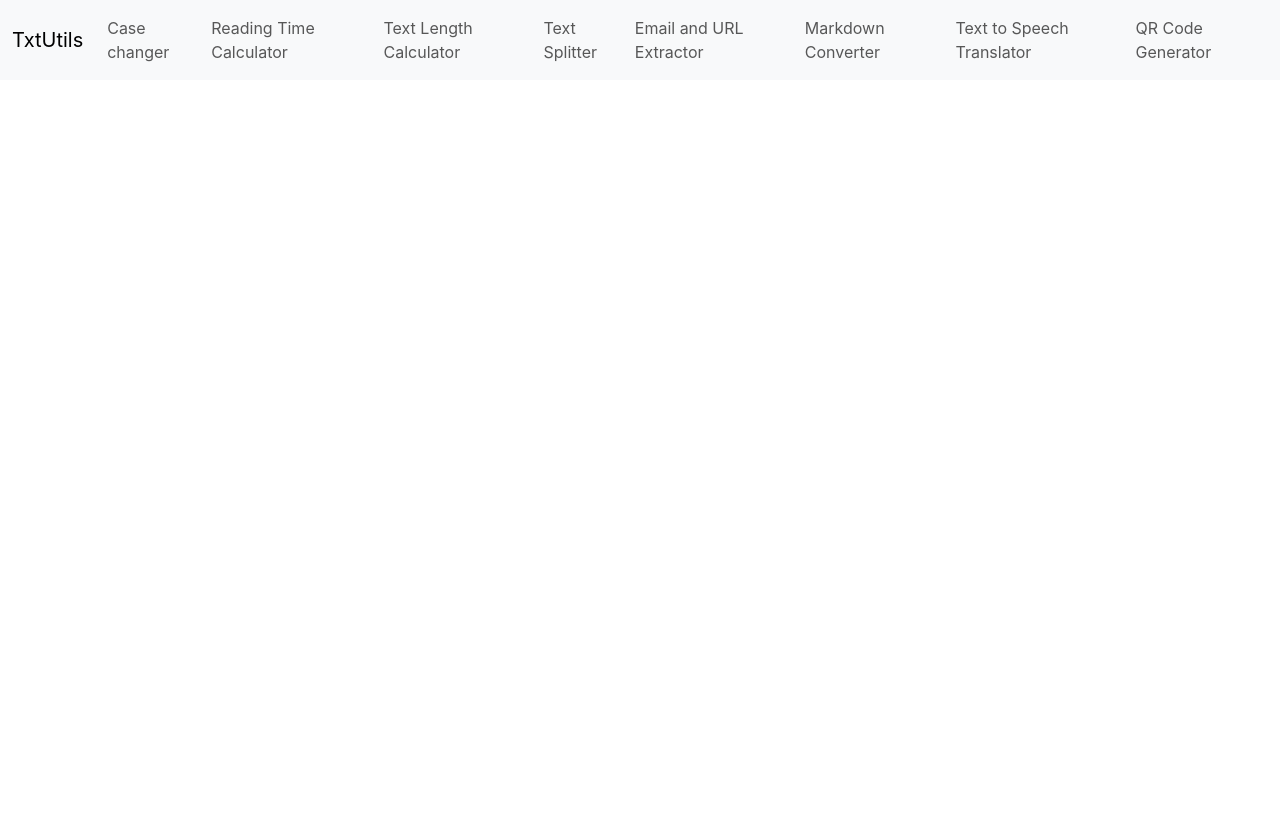
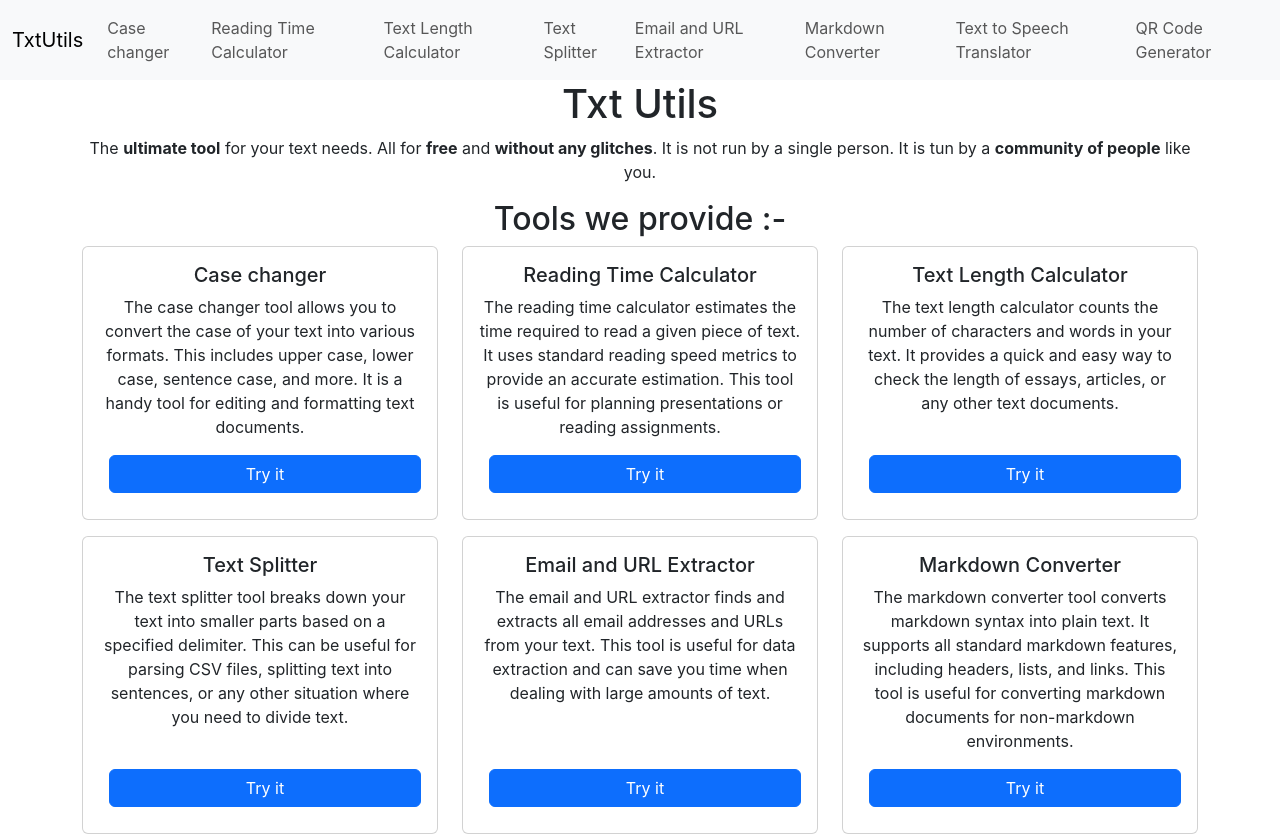
Before and after one commit to codewithpom/TextUtils, a Next.js app: page / in a window 1280 px wide. Shown: the top 836 px of the page. Before the commit the page ends 800 px from the top, so only its background shows below. Built offline with nearby package versions, Linux system fonts and the light colour scheme.

Commit message:
Add descriptions to each tool card

```diff
--- a/links.js
+++ b/links.js
@@ -1,38 +1,45 @@
 let props = {
     'title': 'TxtUtils',
     'pages': [
-
         {
             'text': "Case changer",
             'link': '/case-changer',
+            'description': 'The case changer tool allows you to convert the case of your text into various formats. This includes upper case, lower case, sentence case, and more. It is a handy tool for editing and formatting text documents.'
         },
         {
             'text': 'Reading Time Calculator',
-            'link': '/reading-time-calc'
+            'link': '/reading-time-calc',
+            'description': 'The reading time calculator estimates the time required to read a given piece of text. It uses standard reading speed metrics to provide an accurate estimation. This tool is useful for planning presentations or reading assignments.'
         },
         {
             'text': 'Text Length Calculator',
-            'link': '/text-length-calc'
+            'link': '/text-length-calc',
+            'description': 'The text length calculator counts the number of characters and words in your text. It provides a quick and easy way to check the length of essays, articles, or any other text documents.'
         },
         {
             'text': 'Text Splitter',
-            'link': '/text-splitter'
+            'link': '/text-splitter',
+            'description': 'The text splitter tool breaks down your text into smaller parts based on a specified delimiter. This can be useful for parsing CSV files, splitting text into sentences, or any other situation where you need to divide text.'
         },
         {
             'text': 'Email and URL Extractor',
-            'link': '/extractor'
+            'link': '/extractor',
+            'description': 'The email and URL extractor finds and extracts all email addresses and URLs from your text. This tool is useful for data extraction and can save you time when dealing with large amounts of text.'
         },
         {
             'text': 'Markdown Converter',
-            'link': '/markdown-to-text'
+            'link': '/markdown-to-text',
+            'description': 'The markdown converter tool converts markdown syntax into plain text. It supports all standard markdown features, including headers, lists, and links. This tool is useful for converting markdown documents for non-markdown environments.'
         },
         {
             'text': 'Text to Speech Translator',
-            'link': '/tts'
+            'link': '/tts',
+            'description': 'The text to speech translator converts written text into spoken words. It uses advanced speech synthesis technology to provide high-quality audio. This tool can be useful for accessibility purposes, language learning, or just for fun.'
         },
         {
             'text': 'QR Code Generator',
-            'link': '/qr-generator'
+            'link': '/qr-generator',
+            'description': 'The QR code generator creates a QR code from your input. You can use this tool to generate QR codes for URLs, text, email addresses, phone numbers, and more. QR codes can be scanned with a smartphone to quickly access the encoded information.'
         }
     ]
 }
--- a/pages/index.js
+++ b/pages/index.js
@@ -1,10 +1,59 @@
-
-
+import Link from "next/link";
+import tools from '../links'
+import SEO from "../components/SEO";
 function App() {
+  // landing page for the app
   return (
     <>
+      <SEO
+        title="Txt Utils"
+        description="The ultimate tool for your text needs. All for free and without any glitches. It is not run by a single person. It is tun by a community of people like you."
+        keywords={[
+          "textutils",
+          "txtutils",
+          "case changer",
+          "text splitter",
+          " text length calculator",
+          " text to speech",
+          " text to speech translator",
+          " text to speech converter",
+        ]}
+      />
+      <div className="container">
+        <div className="text-center">
+          <h1>Txt Utils</h1>
+          <p>
+            The <b>ultimate tool</b> for your text needs. All for <b>free</b>{" "}
+            and <b>without any glitches</b>. It is not run by a single person.
+            It is tun by a <b>community of people</b> like you.
+          </p>
+          <h2>Tools we provide :-</h2>
+          {/* create a group of bootstrap cards for each tool */}
 
+          <div className="row d-flex justify-content-center">
+            {tools['pages'].map((tool) => {
+              return (
+                <div className="col-sm-4 mb-3" key={tool.text}>
+                  <div className="card h-100">
+                    <div className="card-body d-flex flex-column">
+                      <h5 className="card-title">{tool.text}</h5>
+                      <p className="card-text flex-grow-1">
+                        {tool.description}
+                      </p>
 
+                      <Link href={tool.link}>
+                        <button className="btn btn-primary mt-auto">
+                          Try it
+                        </button>
+                      </Link>
+                    </div>
+                  </div>
+                </div>
+              );
+            })}
+          </div>
+        </div>
+      </div>
     </>
   );
 }
```
